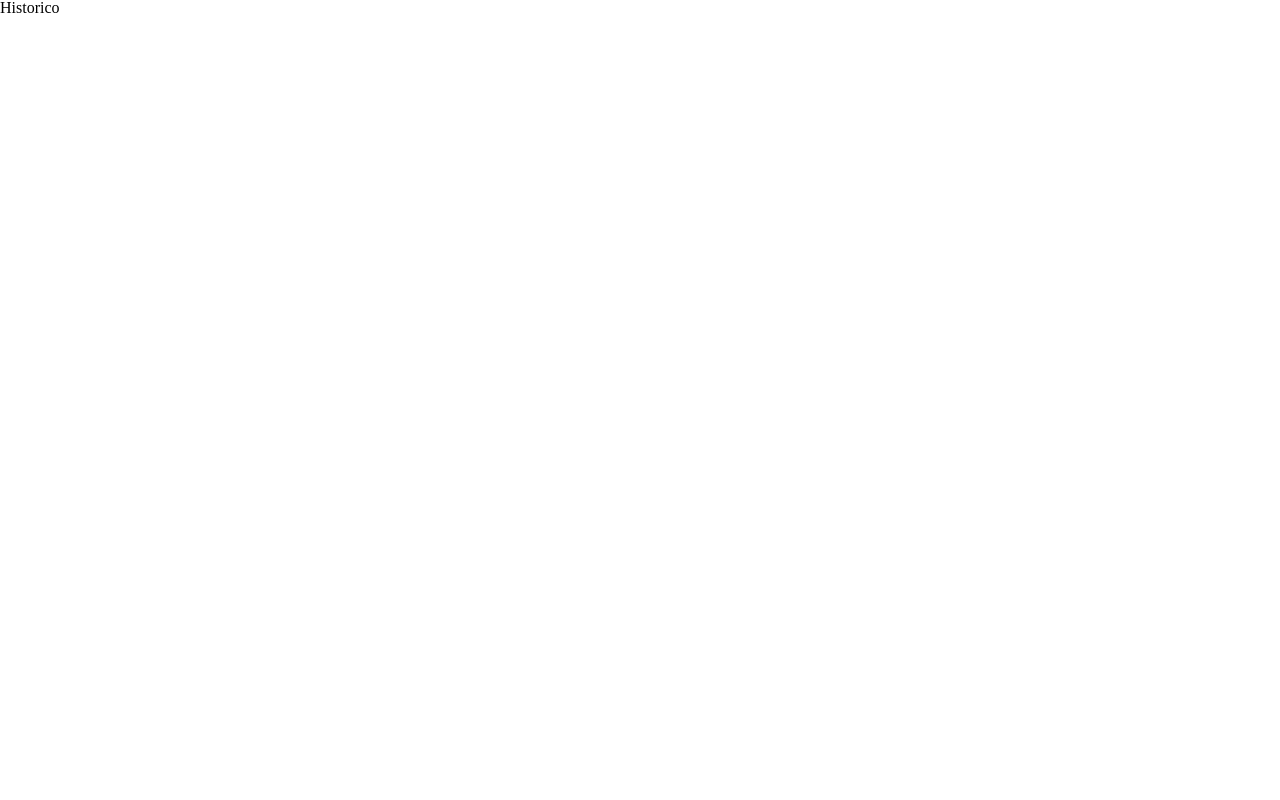
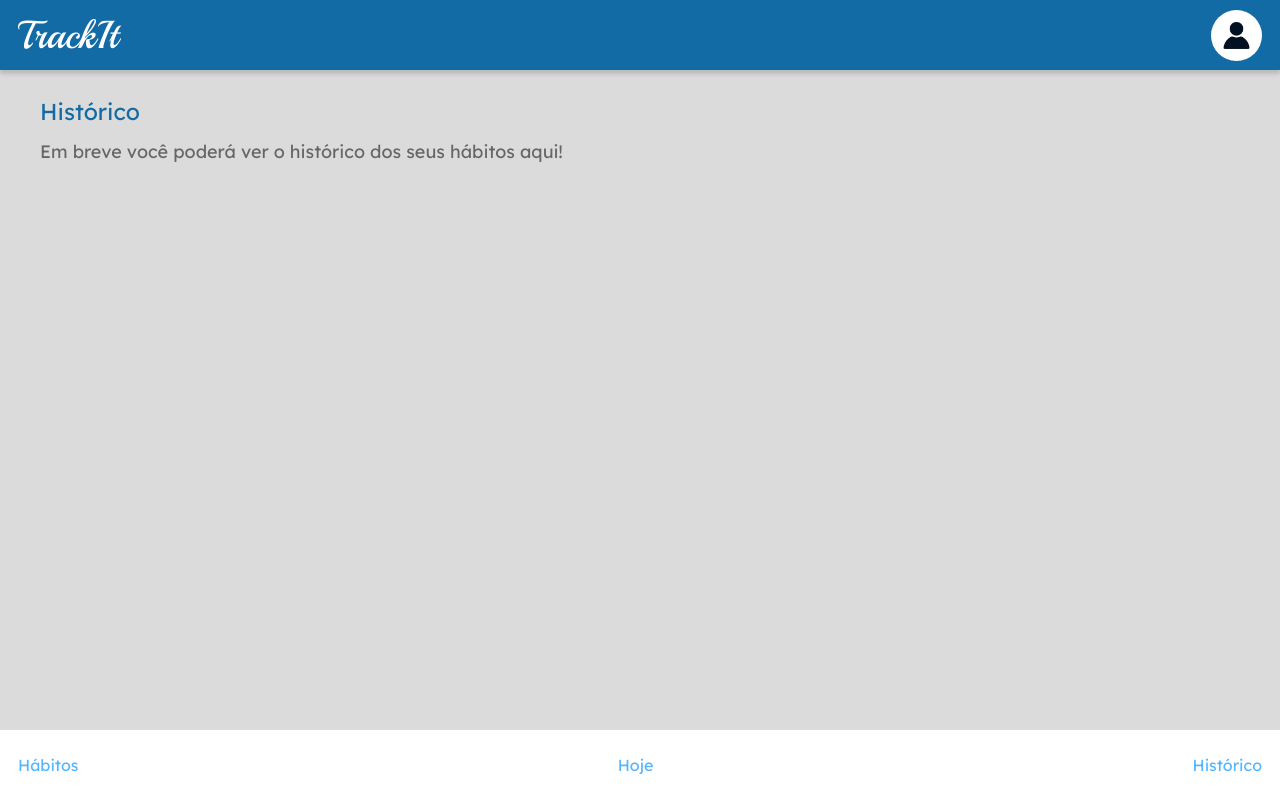
Before and after one commit to vvmafra/projeto11-trackit, a React (Create React App) app: page /historico in a window 1280 px wide. Built offline with nearby package versions, Linux system fonts and the light colour scheme.

Commit message:
layout finished (or almost)

```diff
--- a/src/pages/Historic.js
+++ b/src/pages/Historic.js
@@ -1,10 +1,45 @@
 import styled from "styled-components"
+import Header from "../components/Header"
+import Bottom from "../components/Bottom"
 
 export default function Historic() {
 
     return(
         <>
-        Historico
+        <Header/>
+
+        <CoreHistoric>
+        <p>Histórico</p>
+        <span>Em breve você poderá ver o histórico dos seus hábitos aqui!</span>
+        </CoreHistoric>
+
+
+
+        <Bottom/>
         </>
     )
 }
+
+const CoreHistoric = styled.div`
+     background-color: #DBDBDB;
+    height: 100vh;
+    display: flex;
+    flex-direction: column;
+
+    p {
+        font-family: 'Lexend Deca', sans-serif;
+        font-size: 18px;
+        color: #126BA5;
+        font-size: 23px;
+        padding-top: 100px;
+        padding-left: 40px;
+    }
+
+    span {
+        font-family: 'Lexend Deca', sans-serif;
+        font-size: 18px;
+        color: #666666;
+        padding-left: 40px;
+        margin-top: 20px;
+    }
+`
--- a/src/pages/Today.js
+++ b/src/pages/Today.js
@@ -16,6 +16,28 @@ export default function Today() {
                 </FinishedHabits>
 
                 <ListHabits>
+
+                    <Habit>
+                        <Text>
+                            <p>Let 1 capitulo de livro</p>
+
+                            <span>Sequência atual: 4 dias</span>
+                            <span>Seu recorde: 3 dias</span>
+                        </Text>
+
+                        <ion-icon name="checkbox"></ion-icon>
+                    </Habit>
+
+                    <Habit>
+                        <Text>
+                            <p>Let 1 capitulo de livro</p>
+
+                            <span>Sequência atual: 4 dias</span>
+                            <span>Seu recorde: 3 dias</span>
+                        </Text>
+
+                        <ion-icon name="checkbox"></ion-icon>
+                    </Habit>
 
                     <Habit>
                         <Text>
@@ -78,6 +100,7 @@ const Habit = styled.div`
     justify-content: space-between;
     padding: 15px;
     box-sizing: border-box;
+    margin-top: 10px;
 
     p {
         font-family: 'Lexend Deca', sans-serif;
```
